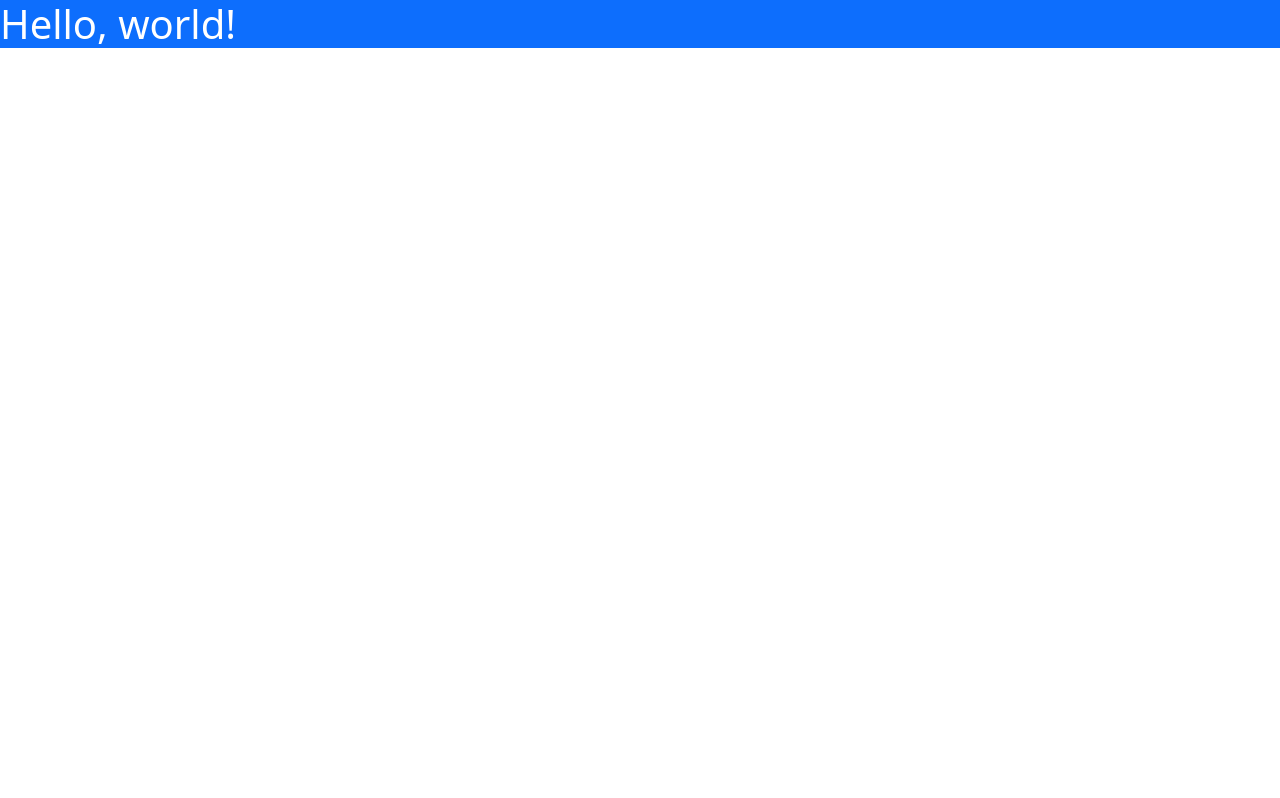
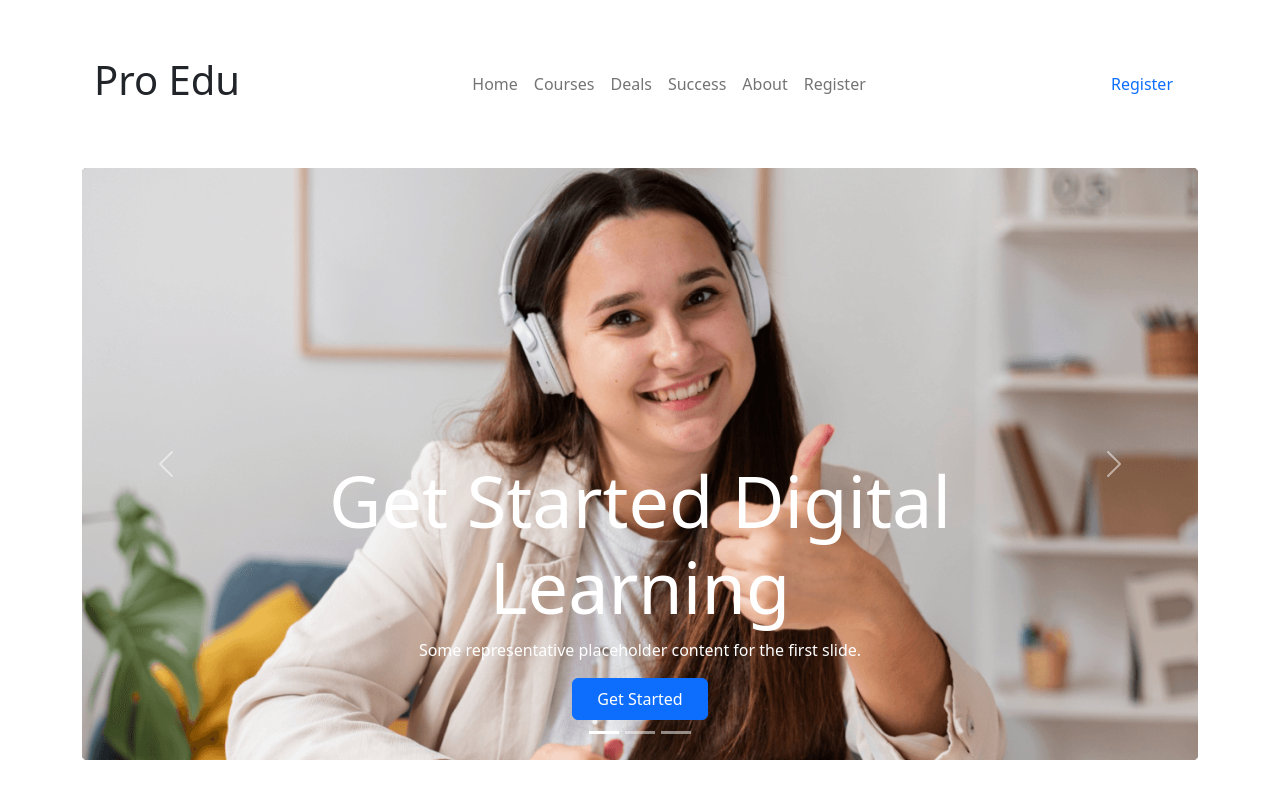
Before and after one commit to rajibb07/assinment-3, a plain HTML site: page index.html in a window 1280 px wide. Drawn offline with Linux system fonts and the light colour scheme.

Commit message:
added slider section

```diff
--- a/index.html
+++ b/index.html
@@ -5,11 +5,97 @@
     <meta charset="utf-8">
     <meta name="viewport" content="width=device-width, initial-scale=1">
     <title>Bootstrap demo</title>
+    <link rel="stylesheet" href="style.css">
     <link rel="stylesheet" href="Bootstrap/bootstrap.min.css">
 </head>
 
 <body>
-    <h1 class="text-bg-primary">Hello, world!</h1>
+    <header class="container">
+        <!-- Navbar start -->
+        <nav class="navbar navbar-expand-lg">
+            <div class="container py-5">
+                <h1>Pro Edu</h1>
+                <div class="collapse navbar-collapse" id="navbarSupportedContent">
+                    <ul class="navbar-nav mx-auto mb-2  mb-lg-0 ">
+                        <li class="nav-item">
+                            <a class="nav-link " aria-current="page" href="#">Home</a>
+                        </li>
+                        <li class="nav-item">
+                            <a class="nav-link " href="#">Courses</a>
+                        </li>
+                        <li class="nav-item ">
+                            <a class="nav-link " href="#">Deals</a>
+
+                        </li>
+                        <li class="nav-item">
+                            <a class="nav-link " href="#">Success </a>
+                        </li>
+                        <li class="nav-item">
+                            <a class="nav-link " href="#">About </a>
+                        </li>
+                        <li class="nav-item">
+                            <a class="nav-link " href="#">Register </a>
+                        </li>
+                    </ul>
+                    <form class="d-flex" role="search">
+                        <button class="btn text-primary" type="register">Register</button>
+                    </form>
+                </div>
+            </div>
+        </nav>
+        <!-- Navbar End -->
+        <!-- Slider start -->
+        <div id="carouselExampleCaptions" class="carousel slide" data-bs-ride="carousel">
+            <div class="carousel-indicators">
+                <button type="button" data-bs-target="#carouselExampleCaptions" data-bs-slide-to="0" class="active"
+                    aria-current="true" aria-label="Slide 1"></button>
+                <button type="button" data-bs-target="#carouselExampleCaptions" data-bs-slide-to="1"
+                    aria-label="Slide 2"></button>
+                <button type="button" data-bs-target="#carouselExampleCaptions" data-bs-slide-to="2"
+                    aria-label="Slide 3"></button>
+            </div>
+            <div class="carousel-inner">
+                <div class="carousel-item active">
+                    <img src="images/cover/cover-1.png" class="d-block w-100" alt="...">
+                    <div class="carousel-caption d-none d-md-block">
+                        <h1 class="display-2">Get Started Digital
+                            Learning </h1>
+                        <p>Some representative placeholder content for the first slide.</p>
+                        <form class="slider-btn">
+                            <button type="button" class="btn btn-primary py-2 px-4">Get Started</button>
+                        </form>
+                    </div>
+                </div>
+                <div class="carousel-item">
+                    <img src="images/cover/cover-2.jpg" class="d-block w-100" alt="...">
+                    <div class="carousel-caption d-none d-md-block">
+                        <h5>Second slide label</h5>
+                        <p>Some representative placeholder content for the second slide.</p>
+                    </div>
+                </div>
+                <div class="carousel-item">
+                    <img src="images/cover/cover-1.png" class="d-block w-100" alt="...">
+                    <div class="carousel-caption d-none d-md-block">
+                        <h5>Third slide label</h5>
+                        <p>Some representative placeholder content for the third slide.</p>
+                    </div>
+                </div>
+            </div>
+            <button class="carousel-control-prev" type="button" data-bs-target="#carouselExampleCaptions"
+                data-bs-slide="prev">
+                <span class="carousel-control-prev-icon" aria-hidden="true"></span>
+                <span class="visually-hidden">Previous</span>
+            </button>
+            <button class="carousel-control-next" type="button" data-bs-target="#carouselExampleCaptions"
+                data-bs-slide="next">
+                <span class="carousel-control-next-icon" aria-hidden="true"></span>
+                <span class="visually-hidden">Next</span>
+            </button>
+        </div>
+        </section>
+        <!-- Slider End -->
+
+    </header>
 </body>
 
 </html>
```
Also changed, not shown: style.css (added).
